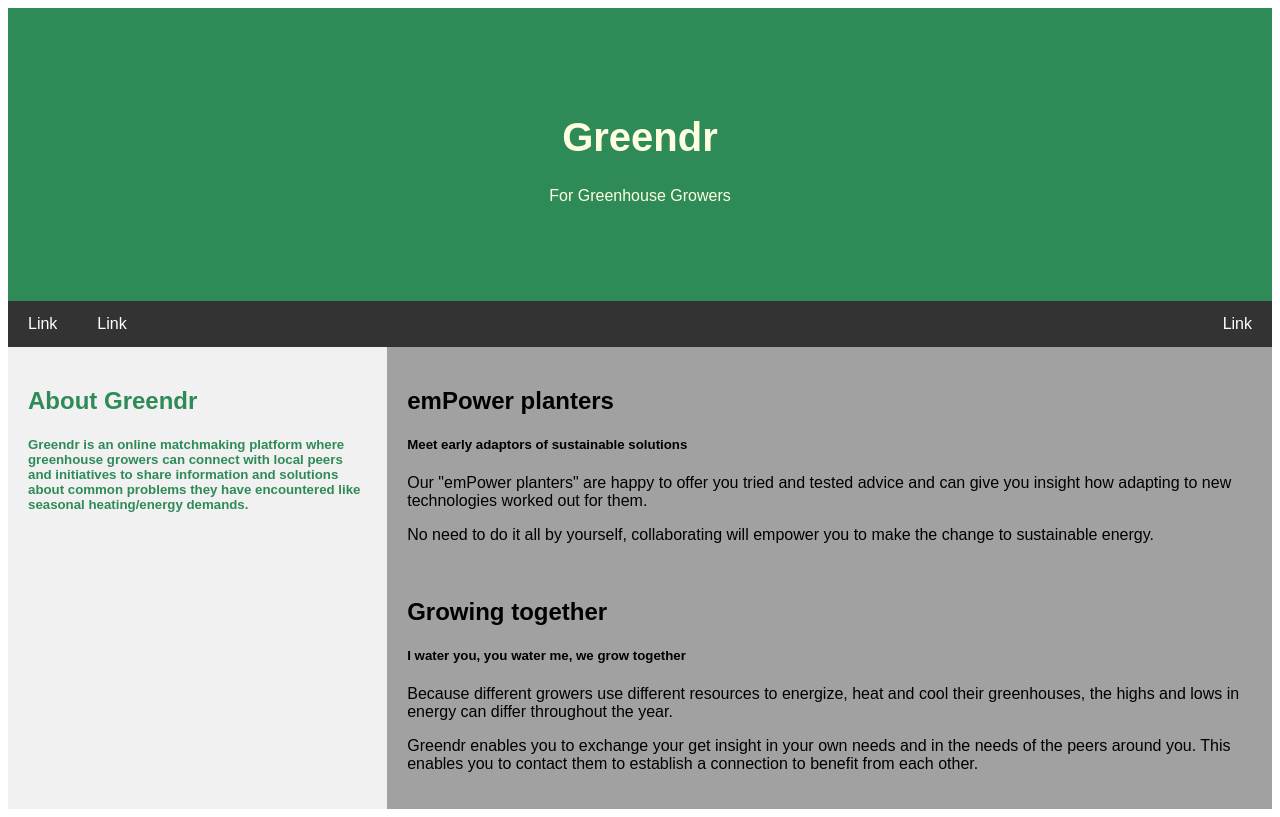
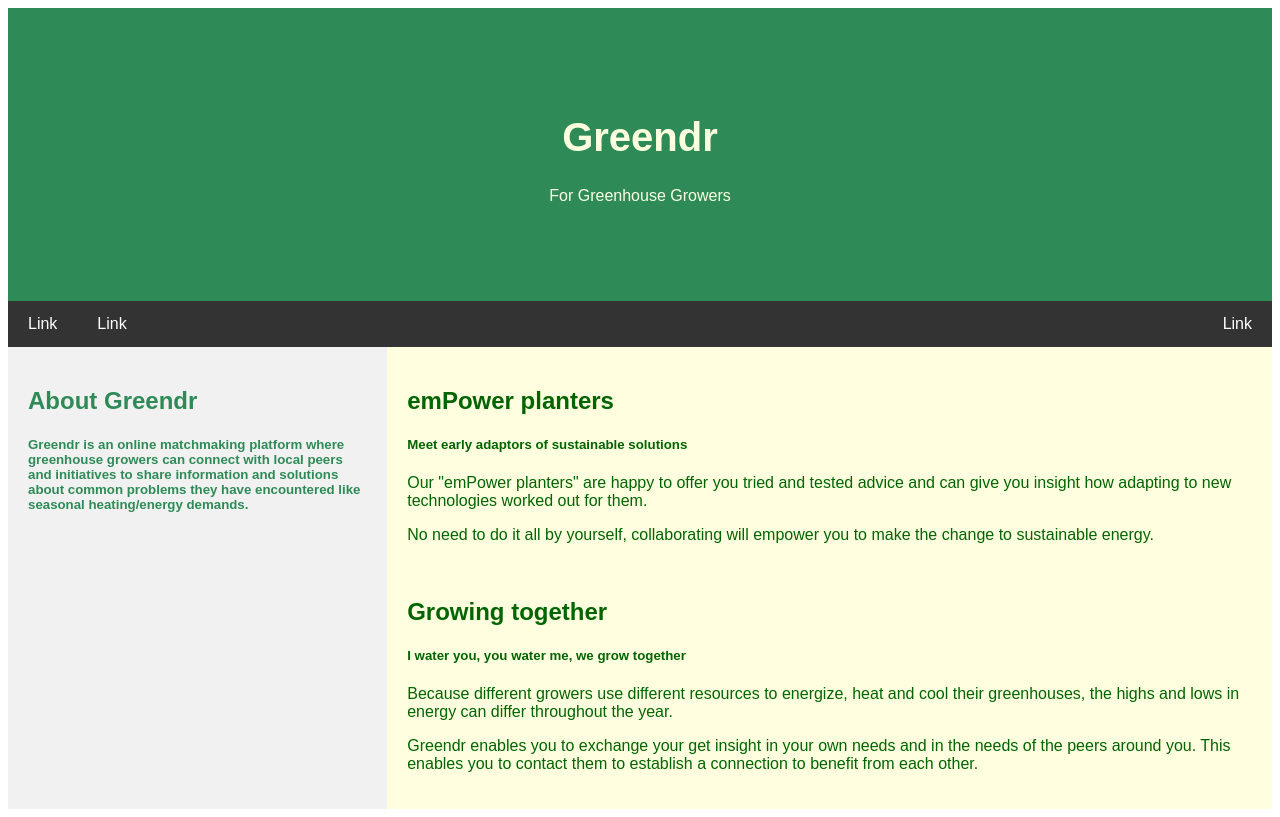
Before and after one commit to moerastrid/greendr_website, a PHP site: page /test.php in a window 1280 px wide. Run offline with PHP 8.4, Linux system fonts and the light colour scheme.

Commit message:
Update test.php

```diff
--- a/test.php
+++ b/test.php
@@ -38,7 +38,7 @@
 	float: right;
 	}
    .navbar a:hover {
-	background-color: Gold;
+	background-color: LightYellow;
 	color: DarkGreen;
 	}
    .row {
@@ -53,7 +53,8 @@
 	}
    .main {
  	flex: 70%;
-	background-color: #a1a1a1;
+	background-color: LightYellow;
+	color: DarkGreen;
 	padding: 20px;
 	}
   @media screen and (max-width: 700px) {
```
